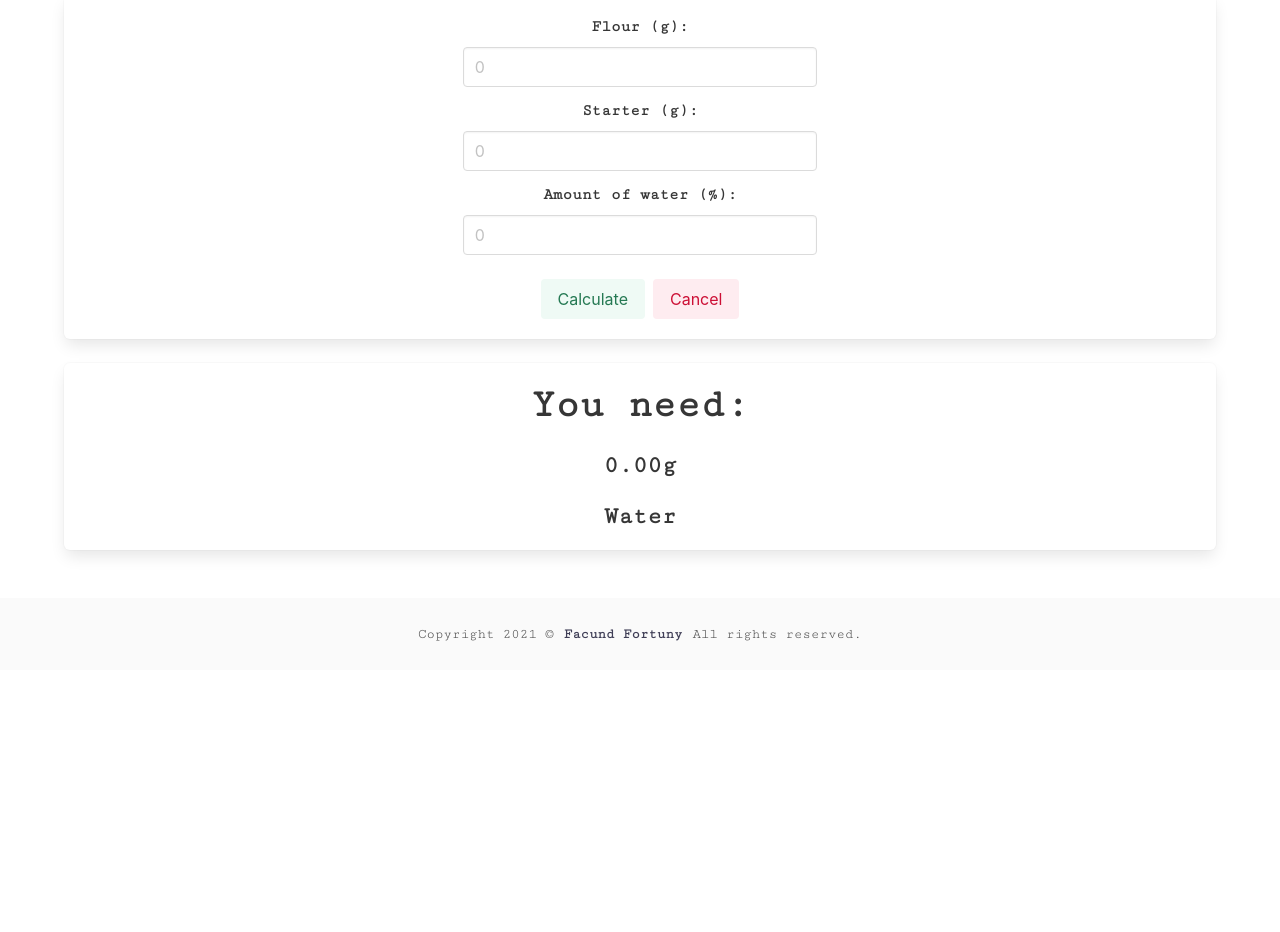
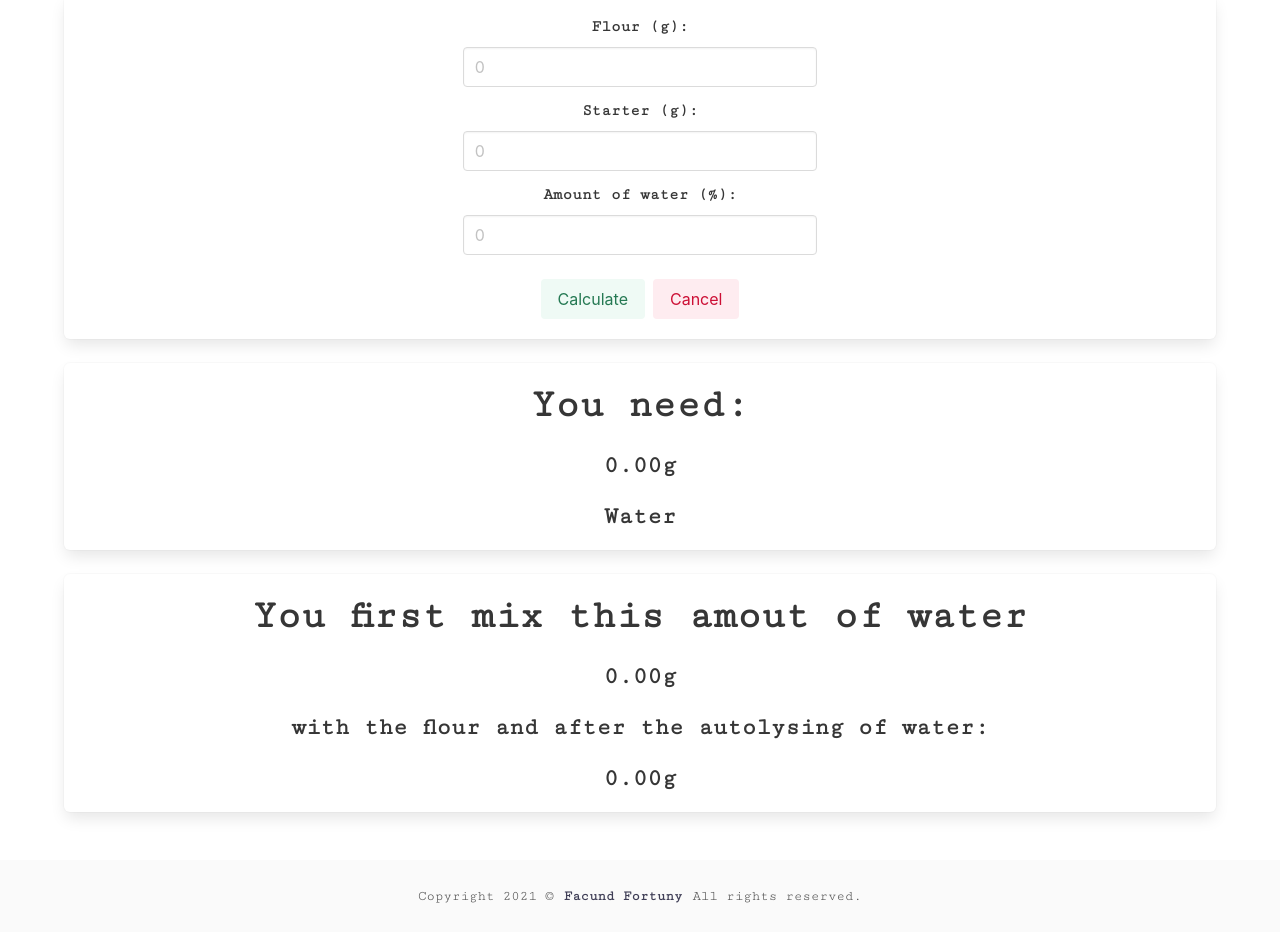
Before and after one commit to facundfortuny/pizzadough, a Gatsby site: page / in a window 1280 px wide. Shown: the part 480-1412 px from the top of the page. Before the commit the page ends 1150 px from the top, so only its background shows below. Built offline with nearby package versions, Linux system fonts and the light colour scheme; Gatsby itself is replaced by a stand-in of ours.

Commit message:
Add autolysing instructions

```diff
--- a/src/components/DoughCalculator.js
+++ b/src/components/DoughCalculator.js
@@ -21,7 +21,7 @@ const useDoughState = () => {
     const waterNeeded = totalFlour * (waterPerc / 100);
     const total = waterNeeded - sourdough;
     setTotal(total);
-  }
+  };
 
   return {
     flour,
@@ -125,6 +125,20 @@ const DoughCalculator = () => {
           <h4 className="title is-size-4 is-spaced">{total.toFixed(2)}g</h4>
           <h4 className="title is-size-4 is-spaced">Water</h4>
         </div>
+        <div className="box has-text-centered">
+          <h2 className="title is-size-2 is-spaced">
+            You first mix this amout of water
+          </h2>
+          <h4 className="title is-size-4 is-spaced">
+            {(total * 0.6).toFixed(2)}g
+          </h4>
+          <h4 className="title is-size-4 is-spaced">
+            with the flour and after the autolysing of water:
+          </h4>
+          <h4 className="title is-size-4 is-spaced">
+            {(total * 0.4).toFixed(2)}g
+          </h4>
+        </div>
       </div>
     </section>
   );
```
